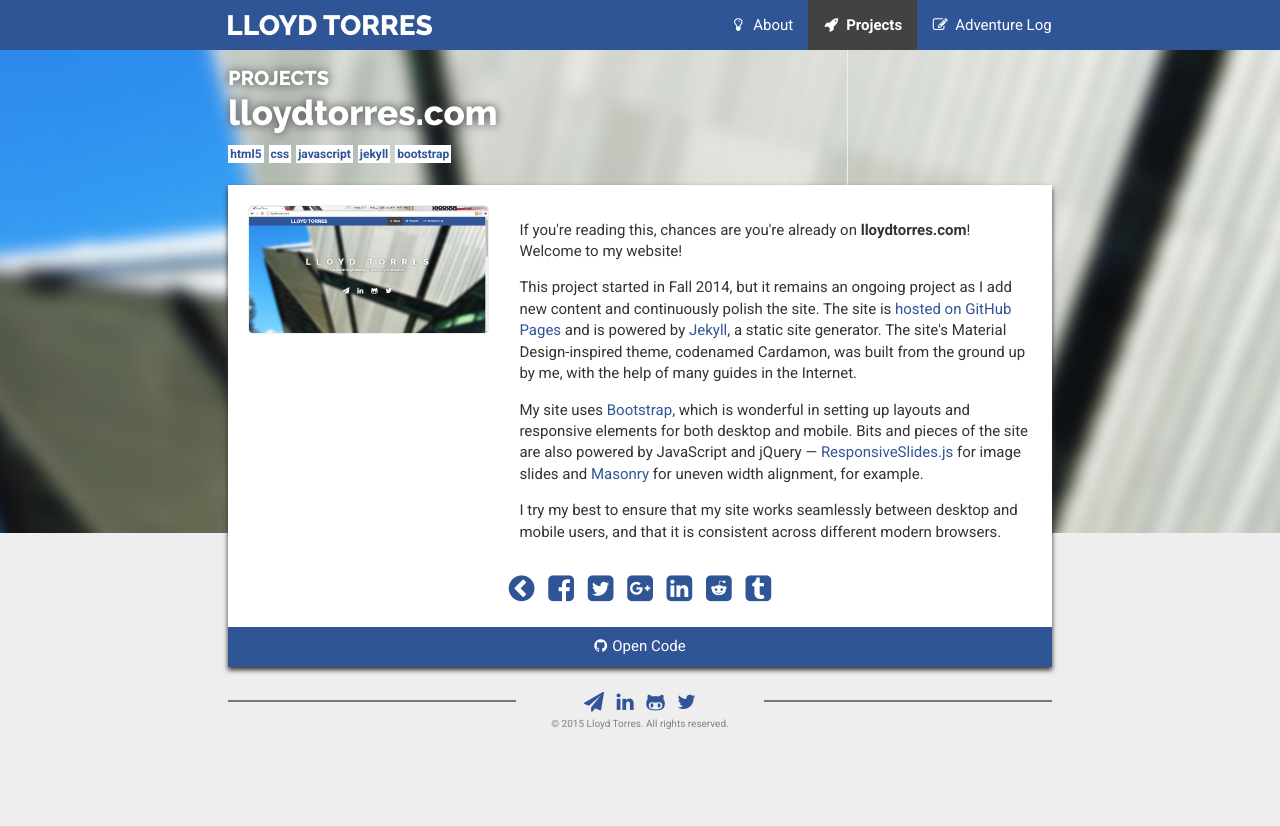
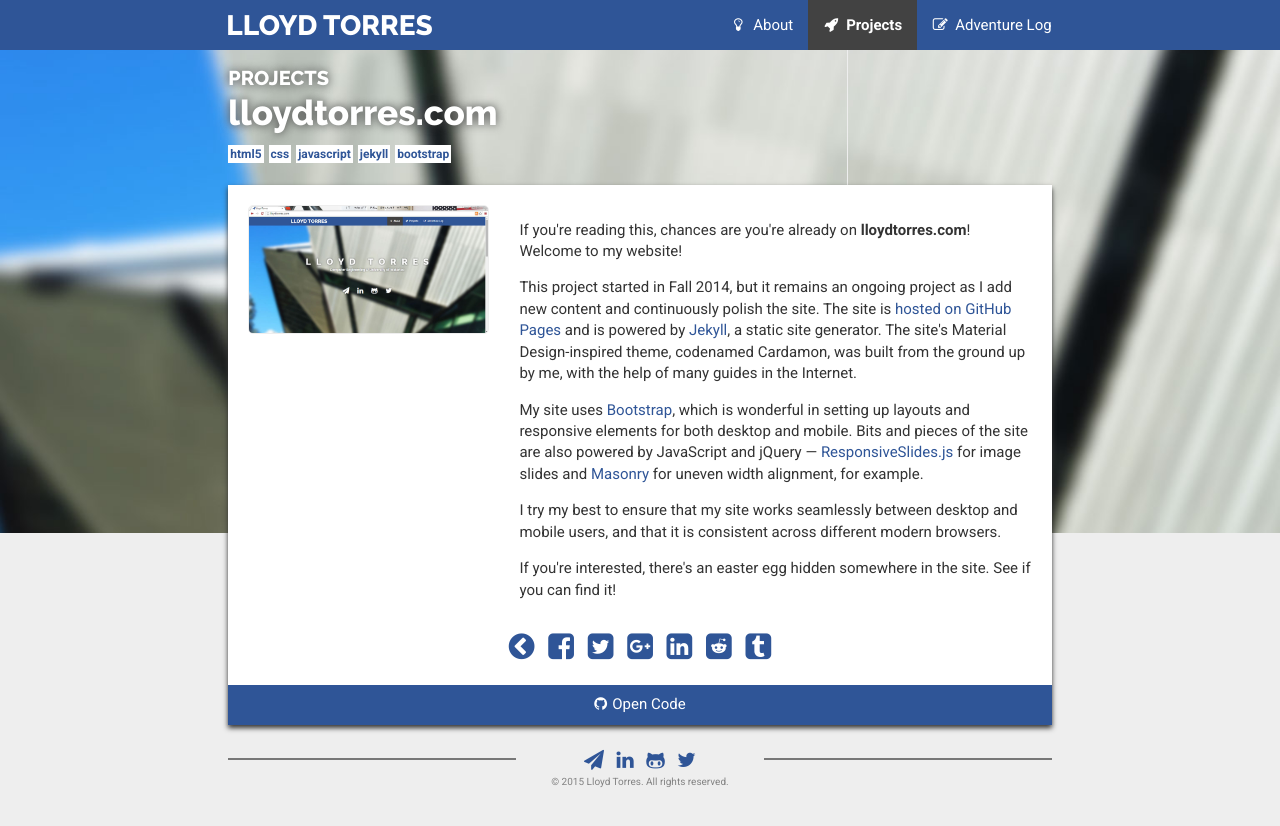
Before and after one commit to lloydtorres/lloydtorres.github.io, a Jekyll site: the page built from website.md, in a window 1280 px wide. Shown: the top 826 px of the page. Built offline with Jekyll 4.4.1, drawn with Linux system fonts in a browser that asks for light colours; nearby versions of some CDN libraries.

Commit message:
Add additional comment to website project

```diff
--- a/website.md
+++ b/website.md
@@ -30,5 +30,7 @@
         <p>My site uses <a href="http://getbootstrap.com/">Bootstrap</a>, which is wonderful in setting up layouts and responsive elements for both desktop and mobile. Bits and pieces of the site are also powered by JavaScript and jQuery — <a href="http://responsiveslides.com/">ResponsiveSlides.js</a> for image slides and <a href="http://masonry.desandro.com/">Masonry</a> for uneven width alignment, for example.</p>
 
         <p>I try my best to ensure that my site works seamlessly between desktop and mobile users, and that it is consistent across different modern browsers.</p>
+
+        <p>If you're interested, there's an easter egg hidden somewhere in the site. See if you can find it!</p>
     </div>
 </div>
```
